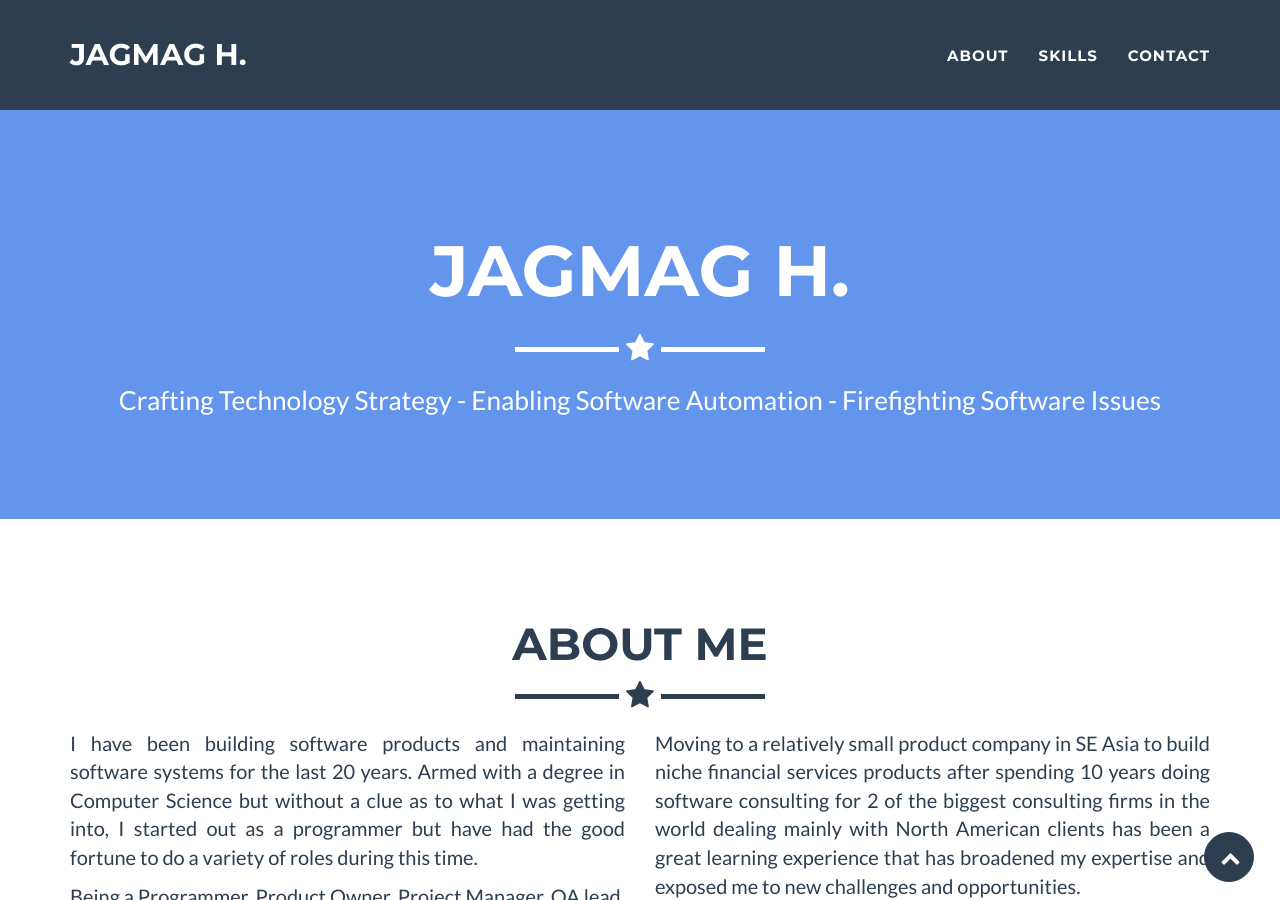
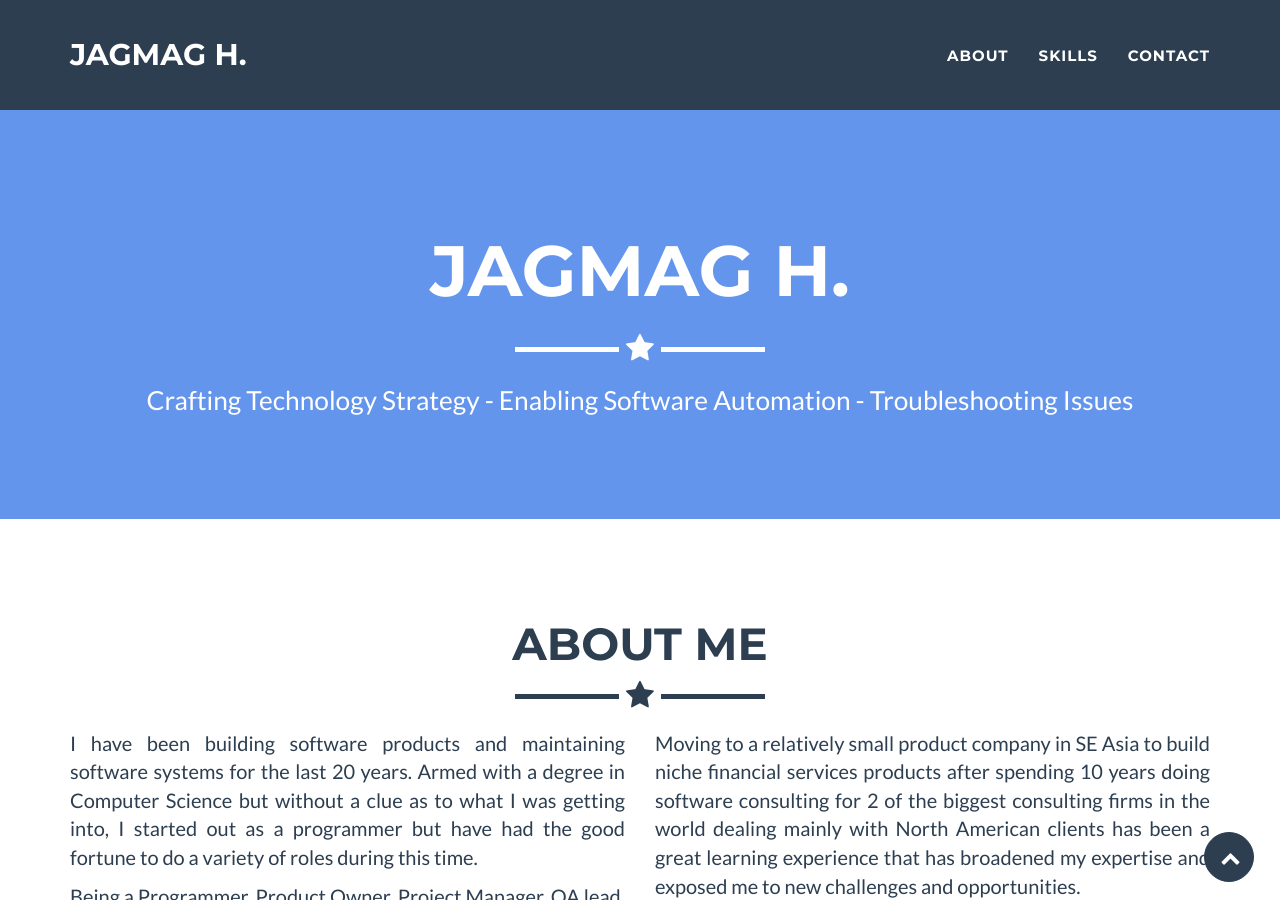
Before and after one commit to jagmagh/jagmagh.github.io, a Jekyll site: the page built from _posts/2019-03-06-project-3.markdown, in a window 1280 px wide and 900 px high. Built offline with Jekyll 4.4.1, drawn with Linux system fonts in a browser that asks for light colours.

Commit message:
reworded the skill

```diff
--- a/_config.yml
+++ b/_config.yml
@@ -4,7 +4,7 @@ email: jagmagh@gmail.com
 url: www.jagmagh.com
 description: ""
 keywords: "your keywords, separated by commas"
-skills: "Crafting Technology Strategy - Enabling Software Automation - Firefighting Software Issues"
+skills: "Crafting Technology Strategy - Enabling Software Automation - Troubleshooting Issues"
 meta_author: H Jagmag
 
 # Google webmaster tools
--- a/_posts/2019-03-06-project-3.markdown
+++ b/_posts/2019-03-06-project-3.markdown
@@ -1,5 +1,5 @@
 ---
-title: Firefighting Software Issues
+title: Troubleshooting Issues
 layout: default
 modal-id: 3
 date: 2019-03-06
```
